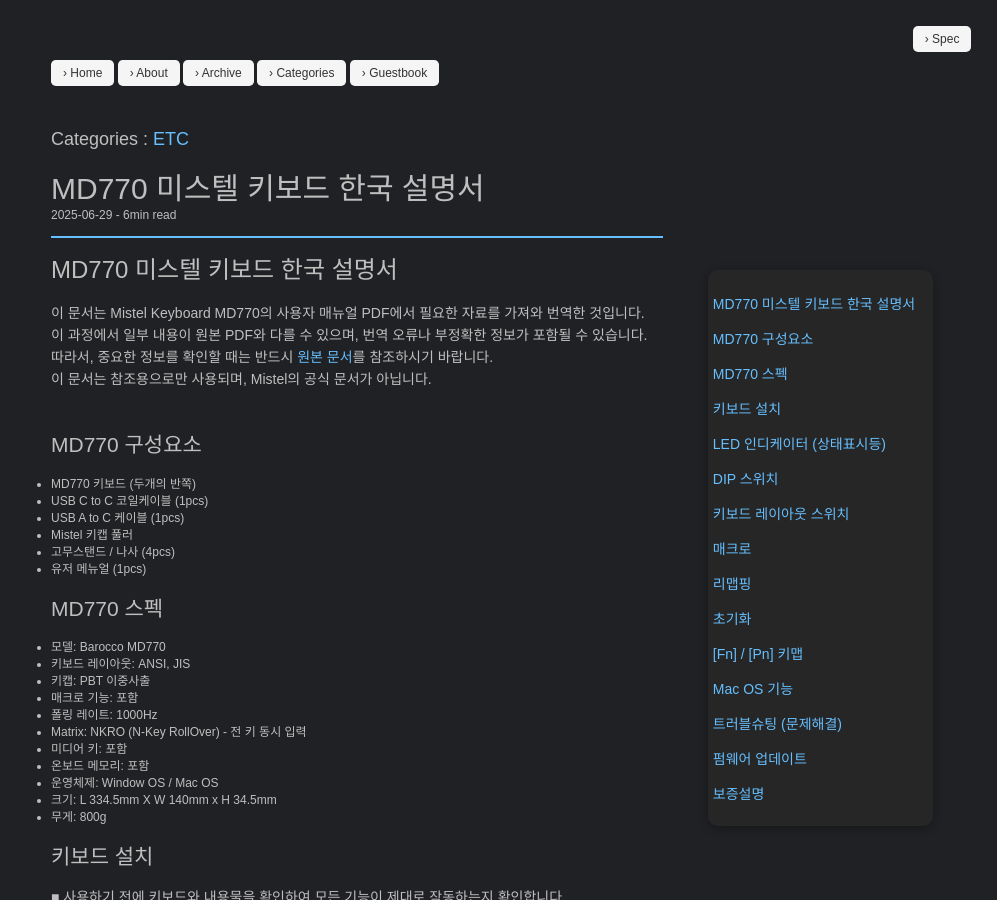
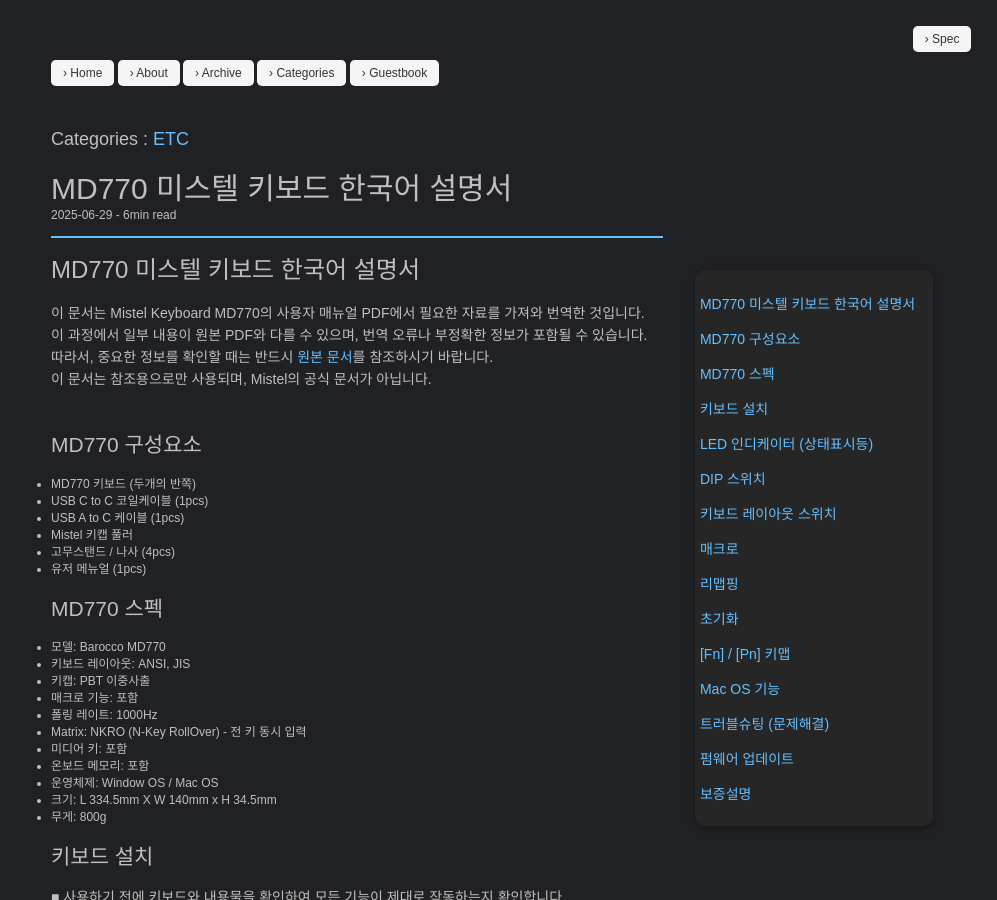
Before and after one commit to pozuhtuhv/pozuhtuhv.github.io, a Jekyll site: the page built from _posts/2025-06-29-etc-md770-pdf-kr.md, in a window 1280 px wide and 900 px high. Shown: the whole window, without its empty margins (283-1280 px from the left). Built offline with Jekyll 4.4.1, drawn with Linux system fonts in a browser that asks for light colours; some web fonts are replaced.

Commit message:
(edit) content

```diff
--- a/_posts/2025-06-29-etc-md770-pdf-kr.md
+++ b/_posts/2025-06-29-etc-md770-pdf-kr.md
@@ -1,6 +1,6 @@
 ---
-title: "MD770 미스텔 키보드 한국 설명서"
-description: "MD770 미스텔 키보드 한국 설명서"
+title: "MD770 미스텔 키보드 한국어 설명서"
+description: "MD770 미스텔 키보드 한국어 설명서"
 layout: post
 categories: ["ETC"]
 published: true
```
Also changed, not shown: _posts/2025-06-29-etc-la670wa-series-watch.md (added, +31 -0 lines).
